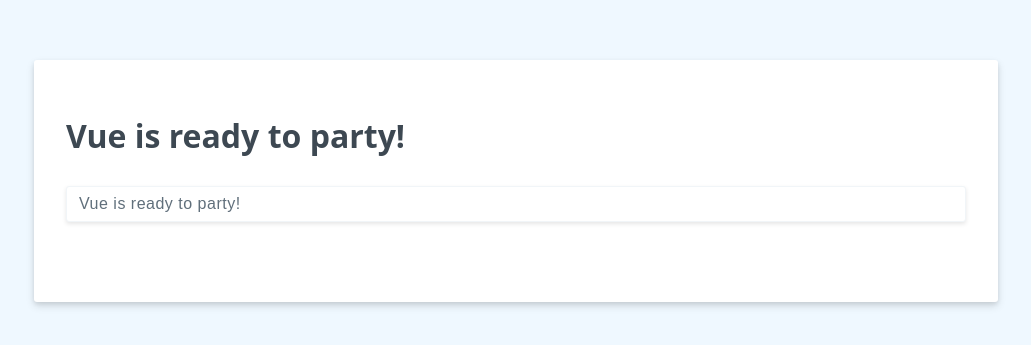
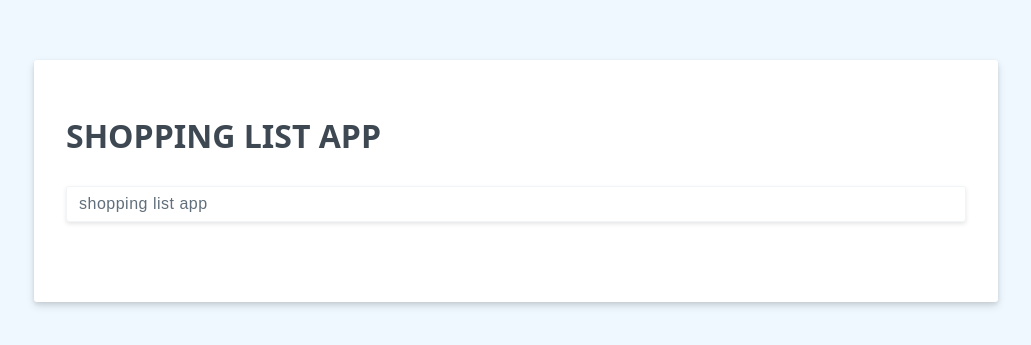
Before and after one commit to Luis91Amaral/Tutorials-Vue-Tutorial2, a plain HTML site: page index.html in a window 1280 px wide. Shown: the part 219-564 px from the top of the page, without its empty margins (124-1155 px from the left). Drawn offline with nearby package versions, Linux system fonts and the light colour scheme.

Commit message:
Second lesson completed

```diff
--- a/index.html
+++ b/index.html
@@ -7,7 +7,7 @@
   </head>
   <body>
     <div id="shopping-list">
-      <h1>{{ header }}</h1>
+      <h1>{{ header.toLocaleUpperCase() }}</h1>
       <input type="text" v-model="header">
       <p></p>
     </div>
@@ -16,8 +16,7 @@
       var shoppingList = new Vue({
         el: '#shopping-list',
         data: {
-          header: 'Vue is ready to party!',
-          some_text: 'I\'m learning vue quite fast!'
+          header: 'shopping list app'
         }
       });
     </script>
```
